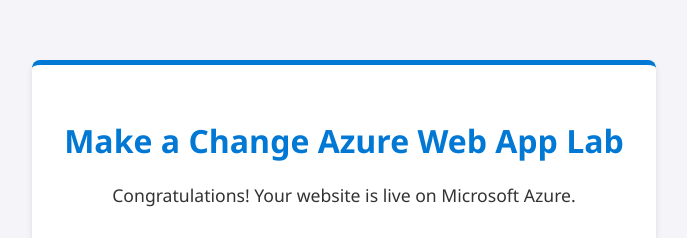
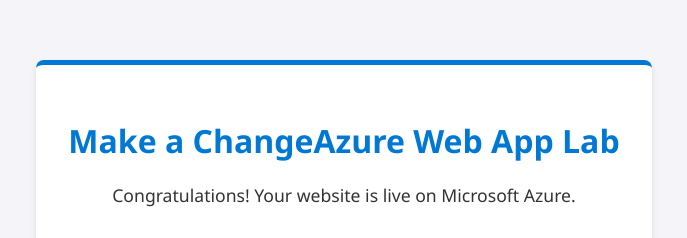
Before and after one commit to Sokunthea-pol/azure-webapp-lab, a plain HTML site: page index.html in a window 1280 px wide. Shown: the part 189-427 px from the top of the page, 296-983 px from the left. Drawn offline with Linux system fonts and the light colour scheme.

Commit message:
Update index.html

```diff
--- a/index.html
+++ b/index.html
@@ -39,7 +39,7 @@
 <body>
 
     <div class="container">
-        <h1>Make a Change Azure Web App Lab</h1>
+        <h1>Make a ChangeAzure Web App Lab</h1>
         <p>Congratulations! Your website is live on Microsoft Azure.</p>
         <div class="status">Status: Online & Running</div>
         <p style="font-size: 0.8rem; color: #666; margin-top: 20px;">
```
